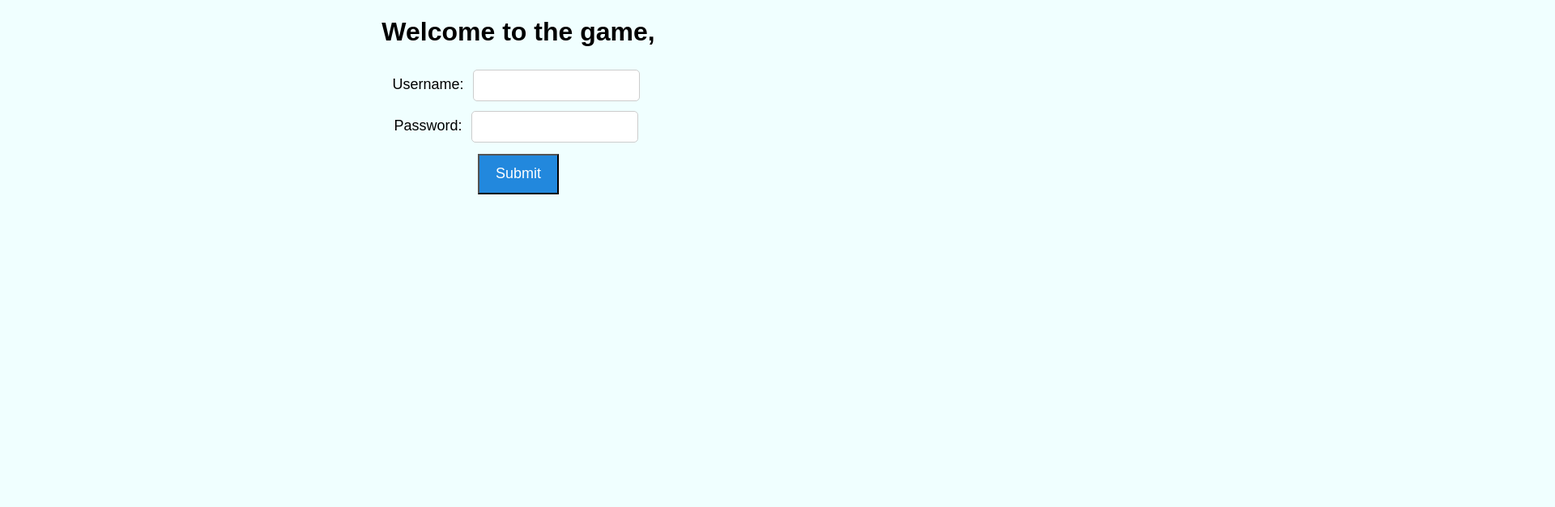
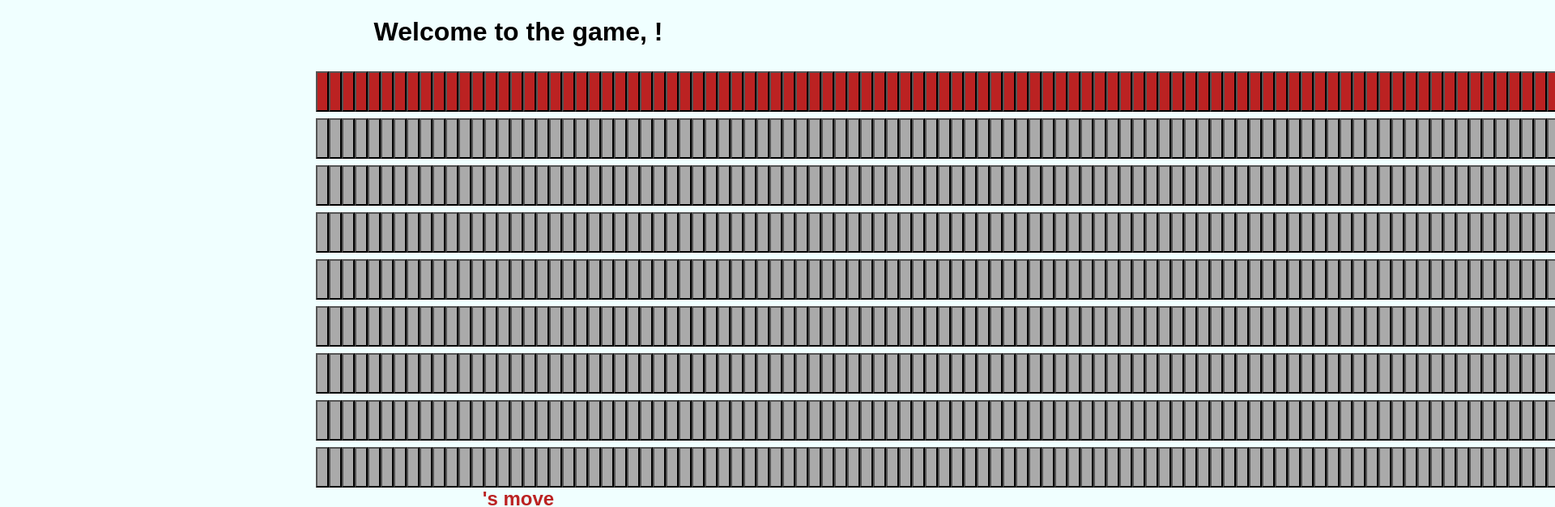
Before and after one commit to rlazoc/c4m, a React (Create React App) app in the folder client/: page /welcome in a window 1280 px wide. Shown: the top 626 px of the page at 81% size, 1920 px wide, since content can reach past the window. Built offline with nearby package versions, Linux system fonts and the light colour scheme.

Commit message:
Add game board with players on welcome

```diff
--- a/client/src/Welcome.jsx
+++ b/client/src/Welcome.jsx
@@ -1,9 +1,363 @@
-import './App.css';
+import "./App.css";
+import React, { useState, useEffect, useRef } from "react";
+
+const boardSettings = {
+  rows: 8,
+  columns: 100,
+  dropAnimationRate: 50,
+  flashAnimationRate: 600,
+  colors: {
+    empty: "#AAAAAA",
+    p1: "#BB2222",
+    p2: "#2222BB",
+  },
+};
+
+const winTypes = {
+  vertical: 0,
+  horizontal: 1,
+  forwardsDiagonal: 2,
+  backwardsDiagonal: 3,
+};
 
 function WelcomePage(props) {
+  const [board, setBoard] = useState(createBoard());
+  const [currentPlayer, setCurrentPlayer] = useState(getFirstPlayerTurn());
+  const [win, setWin] = useState(null);
+  const [flashTimer, setFlashTimer] = useState(null);
+  const [dropping, setDropping] = useState(false);
+  const domBoard = useRef(null);
+
+  /**
+   * Helper function to get the index in the board using row and column.
+   * @param {number} row - row in board
+   * @param {number} column - column in board
+   */
+  function getIndex(row, column) {
+    const index = row * boardSettings.columns + column;
+    if (index > boardSettings.rows * boardSettings.columns) return null;
+    return index;
+  }
+  function getRowAndColumn(index) {
+    if (index > boardSettings.rows * boardSettings.columns) return null;
+    const row = Math.floor(index / boardSettings.columns);
+    const column = Math.floor(index % boardSettings.columns);
+    return {
+      row,
+      column,
+    };
+  }
+
+  function createBoard() {
+    return new Array(boardSettings.rows * boardSettings.columns).fill(
+      boardSettings.colors.empty
+    );
+  }
+
+  function getFirstPlayerTurn() {
+    return boardSettings.colors.p1;
+  }
+
+  function restartGame() {
+    setCurrentPlayer(getFirstPlayerTurn());
+    setWin(null);
+    setBoard(createBoard());
+  }
+
+  function getDomBoardCell(index) {
+    if (!domBoard.current) return;
+    const board = domBoard.current;
+    const blocks = board.querySelectorAll(".board-block");
+    return blocks[index];
+  }
+
+  function findFirstEmptyRow(column) {
+    let { empty } = boardSettings.colors;
+    let { rows } = boardSettings;
+    for (let i = 0; i < rows; i++) {
+      if (board[getIndex(i, column)] !== empty) {
+        return i - 1;
+      }
+    }
+    return rows - 1;
+  }
+
+  async function handleDrop(column) {
+    if (dropping || win) return;
+    const row = findFirstEmptyRow(column);
+    if (row < 0) return;
+    setDropping(true);
+    await animateDrop(row, column, currentPlayer);
+    setDropping(false);
+    const newBoard = board.slice();
+    newBoard[getIndex(row, column)] = currentPlayer;
+    setBoard(newBoard);
+
+    setCurrentPlayer();
+  }
+
+  async function animateDrop(row, column, color, currentRow) {
+    if (currentRow === undefined) {
+      currentRow = 0;
+    }
+    return new Promise((resolve) => {
+      if (currentRow > row) {
+        return resolve();
+      }
+      if (currentRow > 0) {
+        let c = getDomBoardCell(getIndex(currentRow - 1, column));
+        c.style.backgroundColor = boardSettings.colors.empty;
+      }
+      let c = getDomBoardCell(getIndex(currentRow, column));
+      c.style.backgroundColor = color;
+      setTimeout(
+        () => resolve(animateDrop(row, column, color, ++currentRow)),
+        boardSettings.dropAnimationRate
+      );
+    });
+  }
+
+  /**
+   * End game animation.
+   */
+  useEffect(() => {
+    if (!win) {
+      return;
+    }
+
+    function flashWinningCells(on) {
+      const { empty } = boardSettings.colors;
+      const { winner } = win;
+      for (let o of win.winningCells) {
+        let c = getDomBoardCell(getIndex(o.row, o.column));
+        c.style.backgroundColor = on ? winner : empty;
+      }
+      setFlashTimer(
+        setTimeout(
+          () => flashWinningCells(!on),
+          boardSettings.flashAnimationRate
+        )
+      );
+    }
+
+    flashWinningCells(true);
+  }, [win, setFlashTimer]);
+
+  /**
+   * Clears the end game animation timeout when game is restarted.
+   */
+  useEffect(() => {
+    if (!win) {
+      if (flashTimer) clearTimeout(flashTimer);
+    }
+  }, [win, flashTimer]);
+
+  /**
+   * Check for win when the board changes.
+   */
+  useEffect(() => {
+    if (dropping || win) return;
+
+    function isWin() {
+      return (
+        isForwardsDiagonalWin() ||
+        isBackwardsDiagonalWin() ||
+        isHorizontalWin() ||
+        null
+      );
+    }
+
+    function createWinState(start, winType) {
+      const win = {
+        winner: board[start],
+        winningCells: [],
+      };
+
+      let pos = getRowAndColumn(start);
+
+      while (true) {
+        let current = board[getIndex(pos.row, pos.column)];
+        if (current === win.winner) {
+          win.winningCells.push({ ...pos });
+          if (winType === winTypes.horizontal) {
+            pos.column++;
+          } else if (winType === winTypes.vertical) {
+            pos.row++;
+          } else if (winType === winTypes.backwardsDiagonal) {
+            pos.row++;
+            pos.column++;
+          } else if (winType === winTypes.forwardsDiagonal) {
+            pos.row++;
+            pos.column--;
+          }
+        } else {
+          return win;
+        }
+      }
+    }
+    function isHorizontalWin() {
+      const { rows } = boardSettings;
+      const { columns } = boardSettings;
+      const { empty } = boardSettings.colors;
+      for (let row = 0; row < rows; row++) {
+        for (let column = 0; column <= columns - 4; column++) {
+          let start = getIndex(row, column);
+          if (board[start] === empty) continue;
+          let counter = 1;
+          for (let k = column + 1; k < column + 4; k++) {
+            if (board[getIndex(row, k)] === board[start]) {
+              counter++;
+              if (counter === 4)
+                return createWinState(start, winTypes.horizontal);
+            }
+          }
+        }
+      }
+    }
+
+    function isBackwardsDiagonalWin() {
+      const { rows } = boardSettings;
+      const { columns } = boardSettings;
+      const { empty } = boardSettings.colors;
+      for (let row = 0; row <= rows - 4; row++) {
+        for (let column = 0; column <= columns - 4; column++) {
+          let start = getIndex(row, column);
+          if (board[start] === empty) continue;
+          let counter = 1;
+          for (let i = 1; i < 4; i++) {
+            if (board[getIndex(row + i, column + i)] === board[start]) {
+              counter++;
+              if (counter === 4)
+                return createWinState(start, winTypes.backwardsDiagonal);
+            }
+          }
+        }
+      }
+    }
+    function isForwardsDiagonalWin() {
+      const { rows } = boardSettings;
+      const { columns } = boardSettings;
+      const { empty } = boardSettings.colors;
+      for (let row = 0; row <= rows - 4; row++) {
+        for (let column = 3; column <= columns; column++) {
+          let start = getIndex(row, column);
+          if (board[start] === empty) continue;
+          let counter = 1;
+          for (let i = 1; i < 4; i++) {
+            if (board[getIndex(row + i, column - i)] === board[start]) {
+              counter++;
+              if (counter === 4)
+                return createWinState(start, winTypes.forwardsDiagonal);
+            }
+          }
+        }
+      }
+    }
+    setWin(isWin());
+  }, [board, dropping, win]);
+
+  function createDropButtons() {
+    const btns = [];
+    for (let i = 0; i < boardSettings.columns; i++) {
+      btns.push(
+        <button
+          key={i}
+          className="cell drop-button"
+          onClick={() => handleDrop(i)}
+          style={{
+            backgroundColor: currentPlayer,
+          }}
+        />
+      );
+    }
+    return btns;
+  }
+
+  const cells = board.map((c, i) => (
+    <button
+      key={"c" + i}
+      className="cell board-block"
+      style={{
+        backgroundColor: c,
+      }}
+    />
+  ));
+
+  function getGridTemplateColumns() {
+    let gridTemplateColumns = "";
+    for (let i = 0; i < boardSettings.columns; i++) {
+      gridTemplateColumns += "auto ";
+    }
+    return gridTemplateColumns;
+  }
+
   return (
     <>
-      <h1>Welcome to the game, {props.username}</h1>
+      <h1>Welcome to the game, {props.username}!</h1>
+
+      <div
+        className={`board ${
+          currentPlayer === boardSettings.colors.p1 ? "p1-turn" : "p2-turn"
+        } `}
+        ref={domBoard}
+        style={{
+          gridTemplateColumns: getGridTemplateColumns(),
+        }}
+      >
+        {createDropButtons()}
+        {cells}
+      </div>
+      {!win && (
+        <div>
+          <br></br>
+          <br></br>
+          <br></br>
+          <br></br>
+          <br></br>
+          <br></br>
+          <br></br>
+          <br></br>
+          <br></br>
+          <br></br>
+          <br></br>
+          <br></br>
+          <br></br>
+          <br></br>
+          <h2 style={{ color: currentPlayer }}>
+            {currentPlayer === boardSettings.colors.p1
+              ? `${props.username}'s move`
+              : "Player 2's move"}
+          </h2>
+        </div>
+      )}
+      {win && (
+        <>
+          <br></br>
+          <br></br>
+          <br></br>
+          <br></br>
+          <br></br>
+          <br></br>
+          <br></br>
+          <br></br>
+          <br></br>
+          <br></br>
+          <br></br>
+          <br></br>
+          <br></br>
+          <br></br>
+          <h1 style={{ color: win.winner }}>
+            {" "}
+            {win.winner === boardSettings.colors.p1
+              ? `${props.username}`
+              : "Player 2"}{" "}
+            WON!
+          </h1>
+          <button onClick={restartGame}>Play Again</button>
+          <br />
+          <br />
+        </>
+      )}
     </>
   );
 }
```
